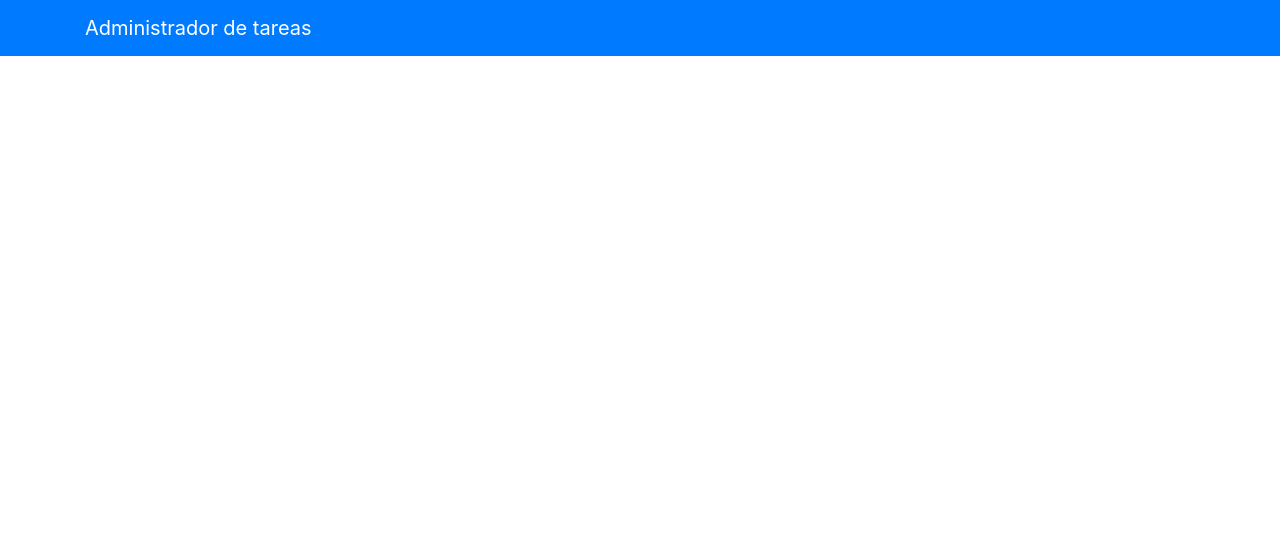
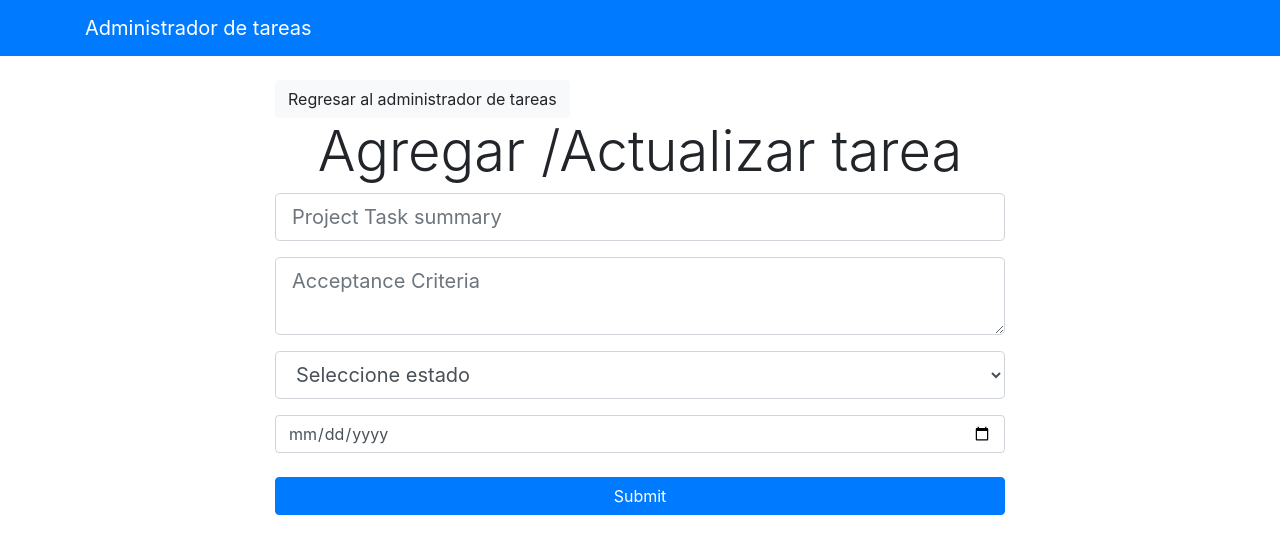
Before and after one commit to proyection/react-frontend, a React (Create React App) app: page /addProjectTask in a window 1280 px wide. Shown: the top 554 px of the page. Built offline with nearby package versions, Linux system fonts and the light colour scheme.

Commit message:
Added a linking logic to our components

```diff
--- a/src/components/ProjectBoard.js
+++ b/src/components/ProjectBoard.js
@@ -1,13 +1,14 @@
 import React, { Component } from 'react';
+import { Link } from 'react-router-dom';
 import ProjectTaskItem from './projectTask/ProjectTaskItem';
 
 class ProjectBoard extends Component {
     render() {
         return (
             <div className="container">
-                <a href="/addProjectTask" className="btn btn-primary mb-3">
+                <Link to="/addProjectTask" className="btn btn-primary mb-3">
                     <i className="fas fa-plus-circle"> Crear tarea</i>
-                </a>
+                </Link>
                 <br />
                 <hr />
                 <div>
--- a/src/components/projectTask/AddProjectTask.js
+++ b/src/components/projectTask/AddProjectTask.js
@@ -10,9 +10,9 @@ class AddProjectTask extends Component {
                     <div className="row">
                         <div className="col-md-8 m-auto">
                             <Link to="/" className="btn btn-light">
-                                Back to Board
+                                Regresar al administrador de tareas
                             </Link>
-                            <h4 className="display-4 text-center">Add /Update Project Task</h4>
+                            <h4 className="display-4 text-center">Agregar /Actualizar tarea</h4>
                             <form>
                                 <div className="form-group">
                                     <input
@@ -37,7 +37,7 @@ class AddProjectTask extends Component {
                                         className="form-control form-control-lg"
                                         name="status"
                                     >
-                                        <option value="">Select Status</option>
+                                        <option value="">Seleccione estado</option>
                                         <option value="1">TO DO</option>
                                         <option value="2">IN PROGRESS</option>
                                         <option value="3">DONE</option>
--- a/src/components/projectTask/UpdateProjectTask.js
+++ b/src/components/projectTask/UpdateProjectTask.js
@@ -10,9 +10,9 @@ class AddProjectTask extends Component {
                     <div className="row">
                         <div className="col-md-8 m-auto">
                             <Link to="/" className="btn btn-light">
-                                Back to Board
+                                Regresar al administrador de tareas
                             </Link>
-                            <h4 className="display-4 text-center">Add /Update Project Task</h4>
+                            <h4 className="display-4 text-center">Agregar /Actualizar tarea</h4>
                             <form>
                                 <div className="form-group">
                                     <input
@@ -37,7 +37,7 @@ class AddProjectTask extends Component {
                                         className="form-control form-control-lg"
                                         name="status"
                                     >
-                                        <option value="">Select Status</option>
+                                        <option value="">Seleccione estado</option>
                                         <option value="1">TO DO</option>
                                         <option value="2">IN PROGRESS</option>
                                         <option value="3">DONE</option>
--- a/src/containers/App.js
+++ b/src/containers/App.js
@@ -3,6 +3,7 @@ import "bootstrap/dist/css/bootstrap.min.css";
 import {BrowserRouter as Router, Route} from 'react-router-dom';
 import Navbar from '../components/Navbar';
 import ProjectBoard from '../components/ProjectBoard';
+import AddProjectTask from '../components/projectTask/UpdateProjectTask';
 
 class App extends Component {
   render() {
@@ -11,6 +12,7 @@ class App extends Component {
         <div className="App">
           <Navbar />
           <Route exact path="/" component={ProjectBoard} />
+          <Route exact path="/addProjectTask" component={AddProjectTask} />
         </div>
       </Router>
     );
```
